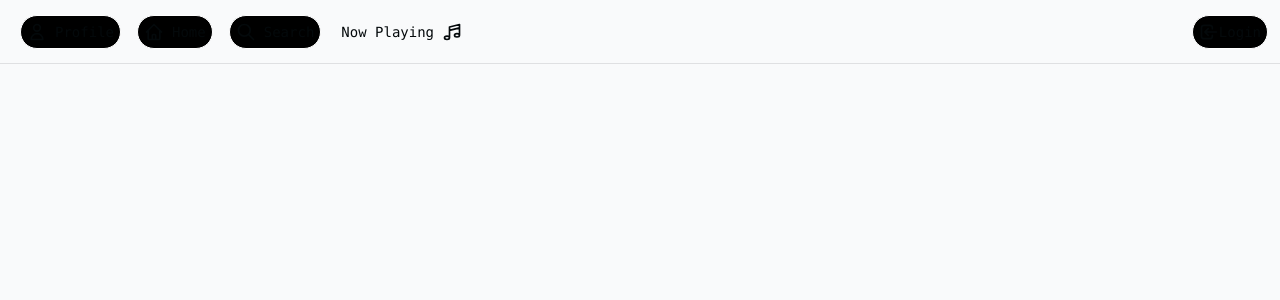
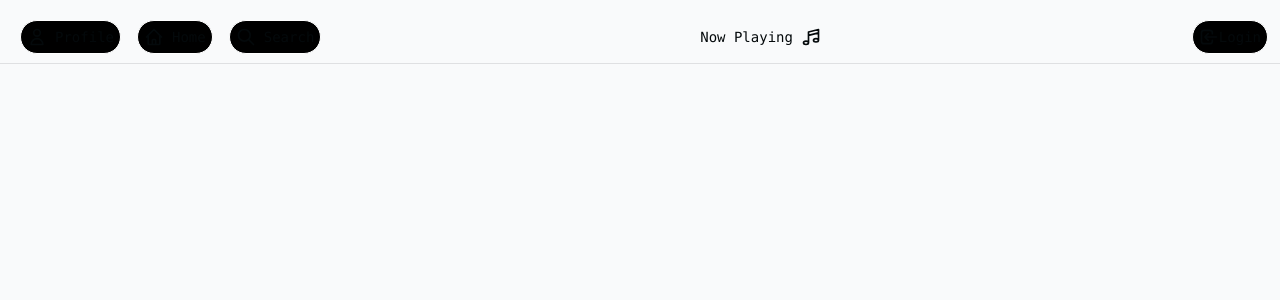
Before and after one commit to ReeseM580/cop4710-App, a Next.js app: page / in a window 1280 px wide. Shown: the top 300 px of the page. Built offline with nearby package versions, Linux system fonts and the light colour scheme; no server answers.

Commit message:
Spotify api call working

```diff
--- a/app/globals.css
+++ b/app/globals.css
@@ -40,3 +40,37 @@
     transform: translateY(0);
   }
 }
+
+.grid-container {
+    display: grid;
+  column-gap: 50px;
+}
+
+.grid-item {
+    grid-row: 1 / 3;
+}
+
+.column {
+    float: left;
+  }
+
+  /* Left and right column */
+  .column.side {
+    width: 25%;
+  }
+
+  .column.nav {
+    width: 33.33%
+  }
+
+  /* Middle column */
+  .column.middle {
+    width: 50%;
+  }
+
+  /* Responsive layout - makes the three columns stack on top of each other instead of next to each other */
+  @media screen and (max-width: 600px) {
+    .column.side, .column.middle {
+      width: 100%;
+    }
+  }
--- a/app/profile/[user]/page.tsx
+++ b/app/profile/[user]/page.tsx
@@ -3,6 +3,7 @@ import { createClient } from '@/utils/supabase/server';
 import { HomeIcon, MusicNoteIcon, SearchIcon, UserIcon } from '@heroicons/react/outline';
 import { cookies } from 'next/headers';
 import Link from 'next/link';
+import SpotifyWebApi from "spotify-web-api-node";
 
 
 export default async function Profile() {
@@ -10,15 +11,52 @@ export default async function Profile() {
 
     const supabase = createClient(cookieStore);
 
+    let spotifyApi = new SpotifyWebApi({
+        clientId: process.env.SPOTIFY_CLIENT_ID ,
+        clientSecret: process.env.SPOTIFY_CLIENT_SECRET,
+    });
+
     const {
         data: {session},
     } = await supabase.auth.getSession()
 
+    if (session) {
+        const {provider_token, provider_refresh_token} = session;
+        console.log("Found session");
+        if (provider_token && provider_refresh_token) {
+            console.log("Found tokens")
+            await spotifyApi.setAccessToken(provider_token);
+            await spotifyApi.setRefreshToken(provider_refresh_token);
+        }
+    }
+
+    const artists = await spotifyApi.getMyRecentlyPlayedTracks();
+    console.log(artists.body.items?.at(0)?.track.name);
+
 
         return (
-            <div className="felx w-full flex-col items-center"  style={{ fontFamily: 'monaco' }}>
+            <div className="w-full flex-col items-center"  style={{ fontFamily: 'monaco' }}>
                 {/* @ts-expect-error Server Component */}
                 {<Navbar/>}
+                <div className="row">
+                    <div className="column side">
+                        <p className='text-black'> .</p>
+                    </div>
+
+                    <div className="column middle">
+                        <div>
+                        <img alt="" src={session?.user.user_metadata.picture} style={{ borderRadius: '50%' }}
+                        className="p-10 h-30 w-30"/>
+
+                        </div>
+                    </div>
+
+                    <div className="column side">
+                        <p className='text-black'> .</p>
+                    </div>
+                    </div>
+
+
             </div>
         )
 
--- a/components/Navbar.tsx
+++ b/components/Navbar.tsx
@@ -29,9 +29,9 @@ export default async function Navbar(){
 
     return (
         <nav className="animate-in w-full flex justify-center border-b border-b-foreground/10 h-16">
-                <div className="w-full flex justify-between items-center text-sm">
+                <div className="w-full grid-container justify-between items-center text-sm">
                     {/*<DeployButton />*/}
-                    <div className="flex p-3">
+                    <div className="flex grid-item column nav p-3">
                         <Link href={`/profile/${encodeURIComponent(session?.user.user_metadata.name)}`}
                         className="flex bg-black rounded-full
                         border-white border
@@ -61,12 +61,12 @@ export default async function Navbar(){
                         </Link>
                     </div>
 
-                    <div className="flex flex-grow space-x-2">
+                    <div className="flex grid-item  p-3 space-x-2">
                         <h1>Now Playing</h1>
                         <MusicNoteIcon className="h-5 w-5" />
                     </div>
 
-                    <div className="flex p-3">
+                    <div className="flex grid-item  p-3">
                         {/* @ts-expect-error Server Component */}
                         {isSupabaseConnected && <AuthButton />}
                     </div>
--- a/app/api/spotify.ts
+++ b/components/api/spotify.ts
@@ -28,6 +28,8 @@ const spotifyApi = new SpotifyWebApi({
     clientSecret: process.env.NEXT_PUBLIC_CLIENT_SECRET,
 });
 
+
+
 export default spotifyApi;
 
 export { LOGIN_URL };
```
Also changed, not shown: components/api/get-token/route.ts (renamed from app/api/get-token/route.ts).
